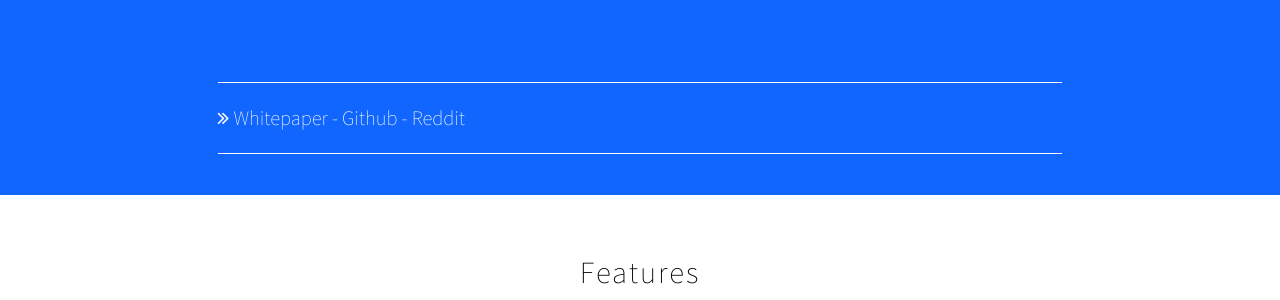
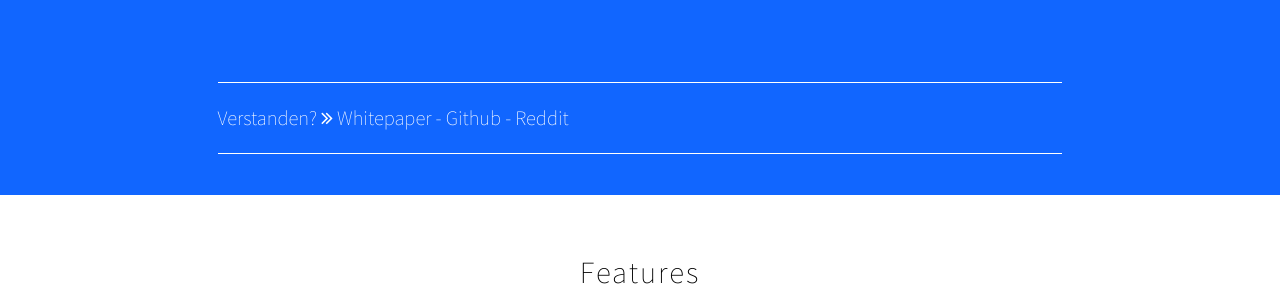
Before and after one commit to mawalu/cjdns-website, a Jekyll site: the page built from index.html, in a window 1280 px wide. Shown: the part 356-656 px from the top of the page. Built offline with Jekyll 4.4.1, drawn with Linux system fonts in a browser that asks for light colours; nearby versions of some CDN libraries.

Commit message:
Update index.html

```diff
--- a/_layouts/index.html
+++ b/_layouts/index.html
@@ -23,7 +23,7 @@
       <h1>{{ page.heading }}</h1>
       <div>
         <p>{{ page.description }}</p>
-        <p><i class="fa fa-angle-double-right"></i> <a href="https://github.com/cjdelisle/cjdns/blob/master/doc/Whitepaper.md">Whitepaper</a> - <a href="https://github.com/cjdelisle/cjdns">Github</a> - <a href="http://www.reddit.com/r/cjdns">Reddit</a></p>
+        <p>Verstanden? <i class="fa fa-angle-double-right"></i> <a href="https://github.com/cjdelisle/cjdns/blob/master/doc/Whitepaper.md">Whitepaper</a> - <a href="https://github.com/cjdelisle/cjdns">Github</a> - <a href="http://www.reddit.com/r/cjdns">Reddit</a></p>
       </div>
     </section>
     {% for node in site.pages %}
```
